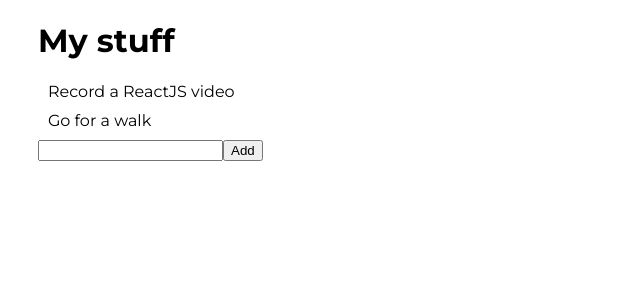
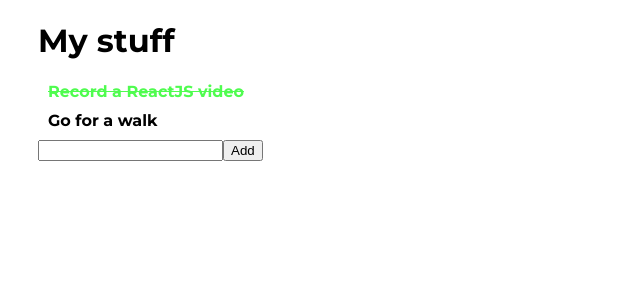
Before and after one commit to magikabdul/react-learnig, a React (Create React App) app: page / in a window 1280 px wide. Shown: the top 300 px of the page, without its empty margins (0-640 px from the left). Built offline with nearby package versions, Linux system fonts and the light colour scheme.

Commit message:
chore: added defaultProps

```diff
--- a/src/App.js
+++ b/src/App.js
@@ -1,4 +1,28 @@
 import React, { Component } from 'react';
+
+class TaskToDo extends Component {
+   static defaultProps = {
+      done: false
+   };
+
+   state = {
+      done: this.props.done
+   };
+
+   toggleDone = () => {
+      this.setState({ done: !this.state.done });
+   };
+
+   render() {
+      const { text } = this.props;
+
+      return (
+         <div onClick={this.toggleDone} className={this.state.done ? 'doneToDo' : ''}>
+            {text}
+         </div>
+      );
+   }
+}
 
 class ToDoList extends Component {
    state = {
@@ -13,8 +37,6 @@ class ToDoList extends Component {
    addToDo = () => {
       //destruction
       const { tasks, draft } = this.state;
-
-      //without destruction
       const list = tasks;
 
       list.push(draft);
@@ -29,7 +51,7 @@ class ToDoList extends Component {
          <div>
             <h1>{title}</h1>
             {tasks.map(task => (
-               <div>{task}</div>
+               <TaskToDo text={task.text} done={task.done} />
             ))}
             <input type="text" onChange={this.updateDraft} value={draft} />
             <button onClick={this.addToDo}>Add</button>
@@ -39,7 +61,7 @@ class ToDoList extends Component {
 }
 
 class App extends Component {
-   myTasks = ['Record a ReactJS video', 'Go for a walk'];
+   myTasks = [{ done: true, text: 'Record a ReactJS video' }, { done: false, text: 'Go for a walk' }];
 
    render() {
       return (
--- a/src/scss/main.scss
+++ b/src/scss/main.scss
@@ -6,4 +6,10 @@ body {
 
 div {
    margin: 10px;
+   font-weight: 700;
 }
+
+.doneToDo {
+   color: rgb(79, 252, 79);
+   text-decoration: line-through;
+}
```
